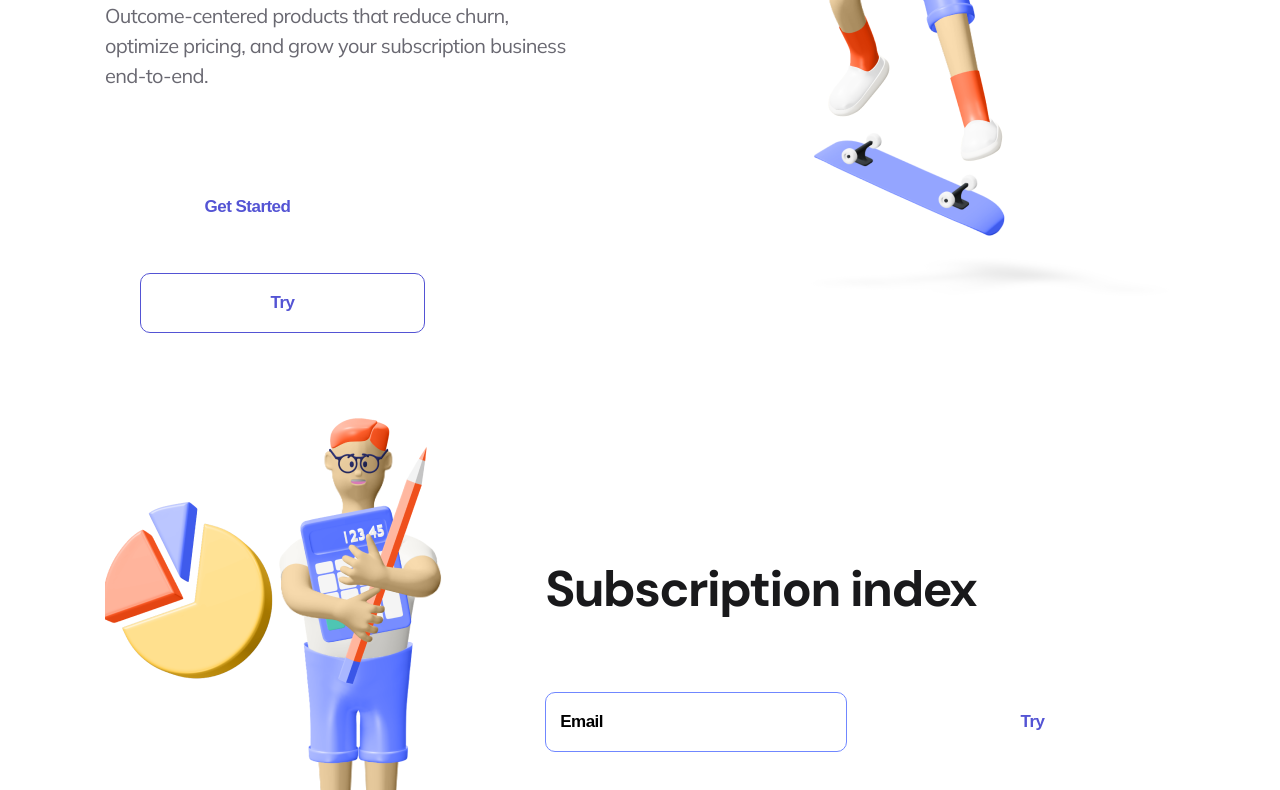
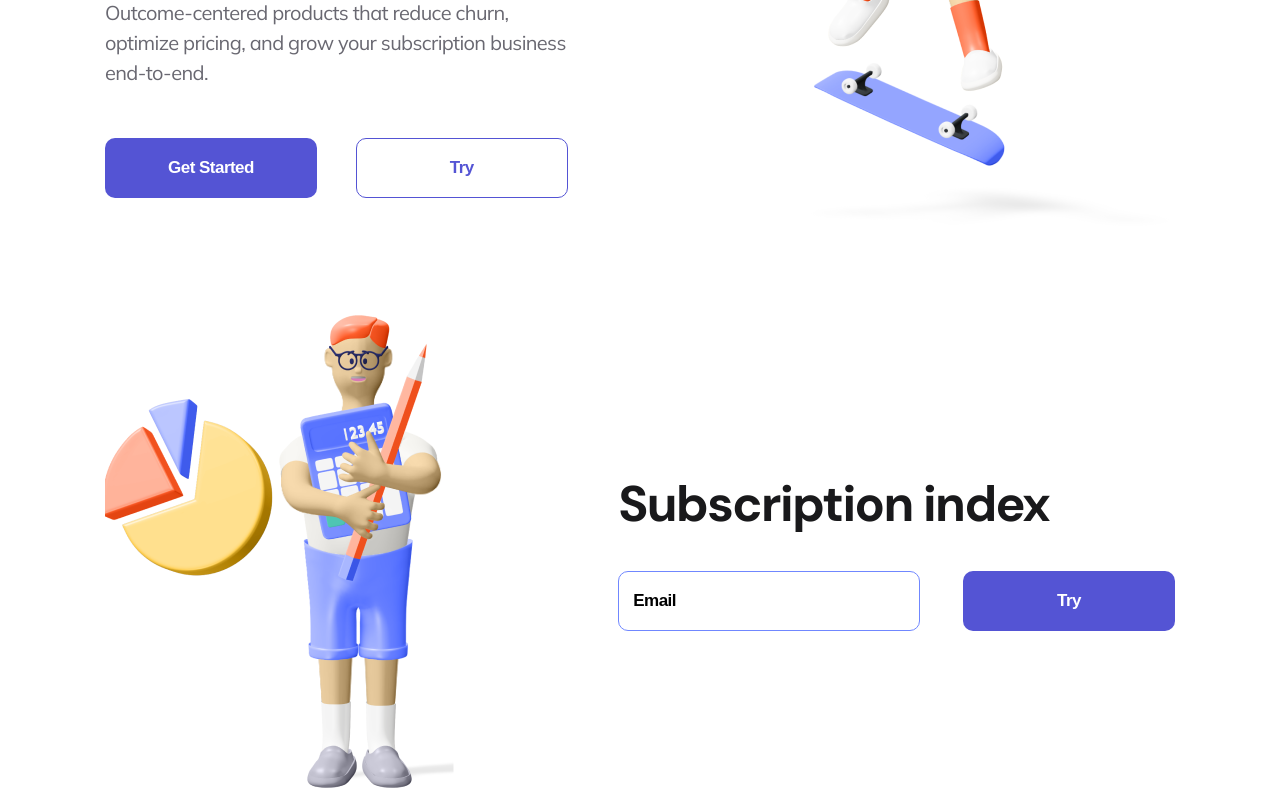
Before and after one commit to NguAL/first, a plain HTML site: page index.html in a window 1280 px wide. Shown: the part 546-1336 px from the top of the page. Drawn offline with nearby package versions, Linux system fonts and the light colour scheme.

Commit message:
Add files via upload

```diff
--- a/style/style.css
+++ b/style/style.css
@@ -186,7 +186,7 @@ input:focus {
   letter-spacing: -0.531474px;
   color: #696871;
 }
-.button {
+.button__item {
   width: 285px;
   background: white;
   color: #5454d4;
```
